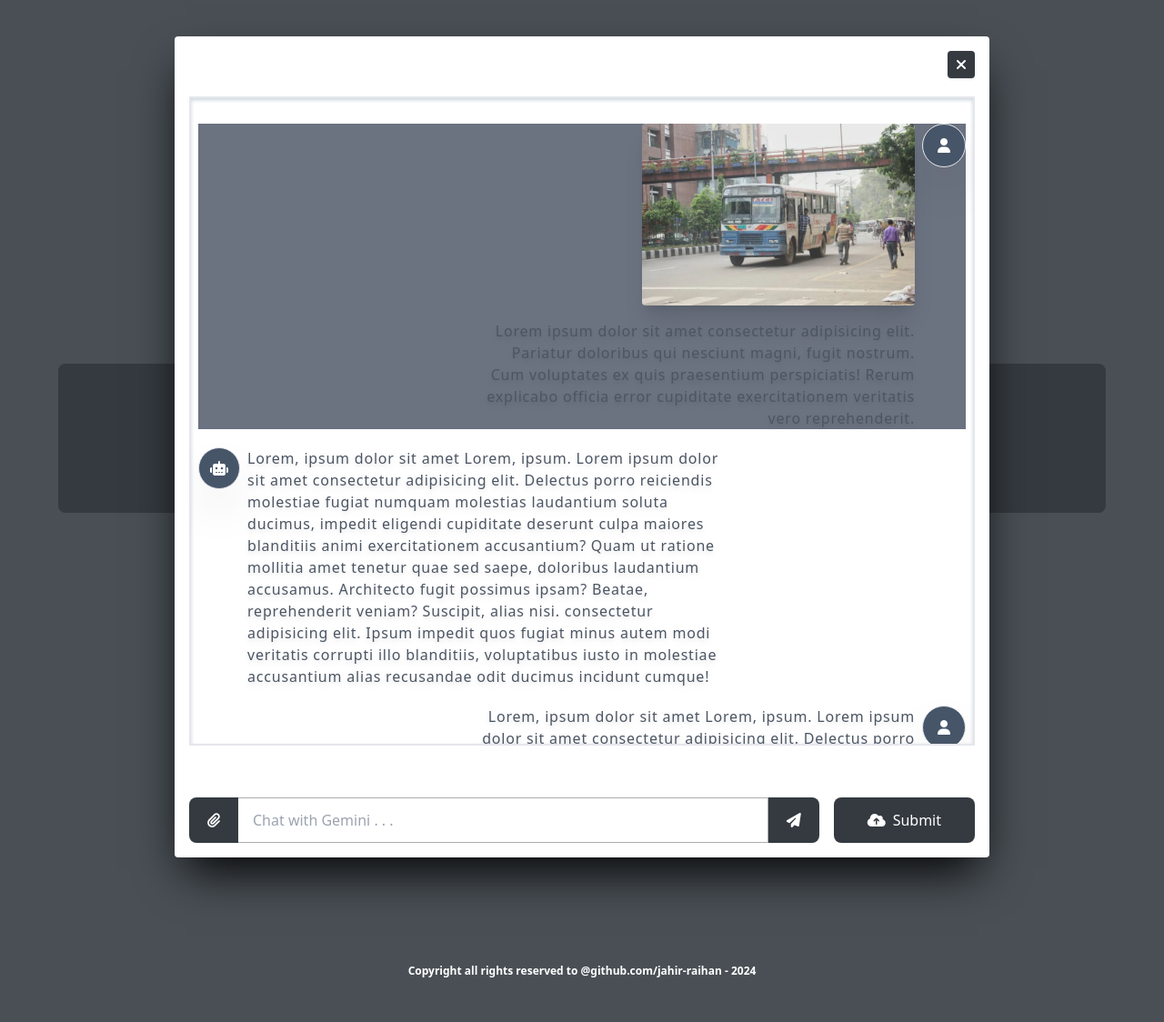
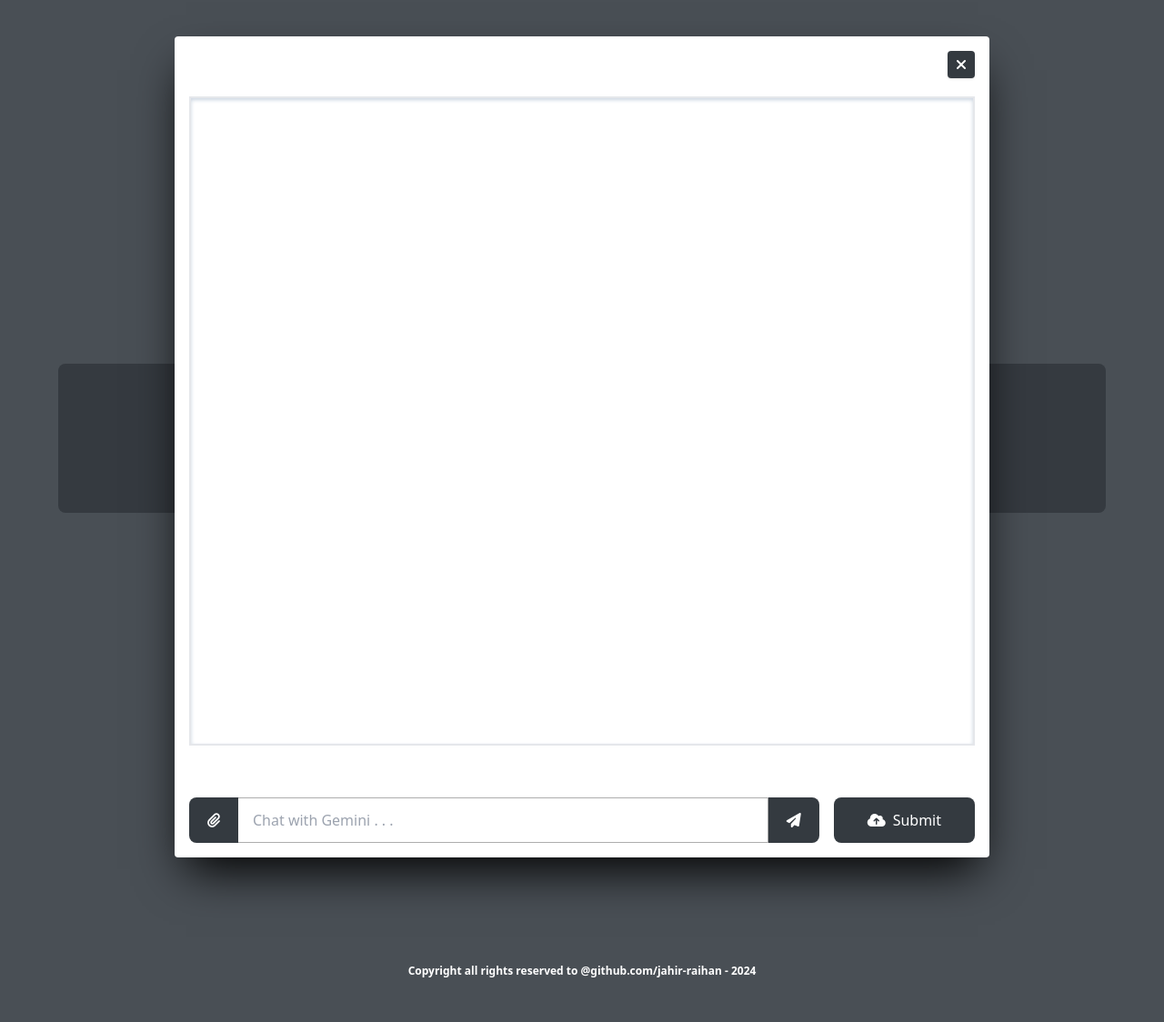
Before and after one commit to jahir-raihan/traffic-complaint, a Python web app: template Templates/html/complaint_with_ai.html in a window 1280 px wide. Shown: the part 80-1204 px from the top of the page at 91% size. Run offline with Jinja, Linux system fonts and the light colour scheme; the template is opened without the code that fills it, so the values that code supplies are empty.

Commit message:
Trying to design the chat prompt

```diff
--- a/Templates/css/output.css
+++ b/Templates/css/output.css
@@ -661,11 +661,6 @@ video {
   margin-bottom: 40px;
 }
 
-.my-5 {
-  margin-top: 1.25rem;
-  margin-bottom: 1.25rem;
-}
-
 .mb-2 {
   margin-bottom: 0.5rem;
 }
@@ -847,16 +826,8 @@ video {
   width: 29%;
 }
 
-.w-\[300px\] {
-  width: 300px;
-}
-
 .w-\[30px\] {
   width: 30px;
-}
-
-.w-\[60\%\] {
-  width: 60%;
 }
 
 .w-\[69\%\] {
@@ -926,28 +877,12 @@ video {
   cursor: pointer;
 }
 
-.flex-row-reverse {
-  flex-direction: row-reverse;
-}
-
 .flex-col {
   flex-direction: column;
 }
 
-.content-start {
-  align-content: flex-start;
-}
-
-.content-end {
-  align-content: flex-end;
-}
-
 .items-start {
   align-items: flex-start;
-}
-
-.items-end {
-  align-items: flex-end;
 }
 
 .items-center {
@@ -1128,19 +1046,9 @@ video {
   background-color: rgb(100 116 139 / var(--tw-bg-opacity));
 }
 
-.bg-slate-600 {
-  --tw-bg-opacity: 1;
-  background-color: rgb(71 85 105 / var(--tw-bg-opacity));
-}
-
 .bg-white {
   --tw-bg-opacity: 1;
   background-color: rgb(255 255 255 / var(--tw-bg-opacity));
-}
-
-.bg-gray-500 {
-  --tw-bg-opacity: 1;
-  background-color: rgb(107 114 128 / var(--tw-bg-opacity));
 }
 
 .object-contain {
@@ -1204,16 +1112,6 @@ video {
   padding-bottom: 1.5rem;
 }
 
-.py-\[14px\] {
-  padding-top: 14px;
-  padding-bottom: 14px;
-}
-
-.py-\[15px\] {
-  padding-top: 15px;
-  padding-bottom: 15px;
-}
-
 .pl-7 {
   padding-left: 1.75rem;
 }
@@ -1224,10 +1122,6 @@ video {
 
 .text-center {
   text-align: center;
-}
-
-.text-right {
-  text-align: right;
 }
 
 .text-2xl {
@@ -1266,10 +1160,6 @@ video {
   letter-spacing: 0.025em;
 }
 
-.tracking-wider {
-  letter-spacing: 0.05em;
-}
-
 .text-\[\#353a40\] {
   --tw-text-opacity: 1;
   color: rgb(53 58 64 / var(--tw-text-opacity));
@@ -1278,11 +1168,6 @@ video {
 .text-\[white\] {
   --tw-text-opacity: 1;
   color: rgb(255 255 255 / var(--tw-text-opacity));
-}
-
-.text-gray-600 {
-  --tw-text-opacity: 1;
-  color: rgb(75 85 99 / var(--tw-text-opacity));
 }
 
 .text-green-600 {
@@ -1341,12 +1226,6 @@ video {
   box-shadow: var(--tw-ring-offset-shadow, 0 0 #0000), var(--tw-ring-shadow, 0 0 #0000), var(--tw-shadow);
 }
 
-.shadow-xl {
-  --tw-shadow: 0 20px 25px -5px rgb(0 0 0 / 0.1), 0 8px 10px -6px rgb(0 0 0 / 0.1);
-  --tw-shadow-colored: 0 20px 25px -5px var(--tw-shadow-color), 0 8px 10px -6px var(--tw-shadow-color);
-  box-shadow: var(--tw-ring-offset-shadow, 0 0 #0000), var(--tw-ring-shadow, 0 0 #0000), var(--tw-shadow);
-}
-
 .shadow-\[\#00000094\] {
   --tw-shadow-color: #00000094;
   --tw-shadow: var(--tw-shadow-colored);
@@ -1389,16 +1268,6 @@ video {
 
 .blur-sm {
   --tw-blur: blur(4px);
-  filter: var(--tw-blur) var(--tw-brightness) var(--tw-contrast) var(--tw-grayscale) var(--tw-hue-rotate) var(--tw-invert) var(--tw-saturate) var(--tw-sepia) var(--tw-drop-shadow);
-}
-
-.drop-shadow-md {
-  --tw-drop-shadow: drop-shadow(0 4px 3px rgb(0 0 0 / 0.07)) drop-shadow(0 2px 2px rgb(0 0 0 / 0.06));
-  filter: var(--tw-blur) var(--tw-brightness) var(--tw-contrast) var(--tw-grayscale) var(--tw-hue-rotate) var(--tw-invert) var(--tw-saturate) var(--tw-sepia) var(--tw-drop-shadow);
-}
-
-.drop-shadow-lg {
-  --tw-drop-shadow: drop-shadow(0 10px 8px rgb(0 0 0 / 0.04)) drop-shadow(0 4px 3px rgb(0 0 0 / 0.1));
   filter: var(--tw-blur) var(--tw-brightness) var(--tw-contrast) var(--tw-grayscale) var(--tw-hue-rotate) var(--tw-invert) var(--tw-saturate) var(--tw-sepia) var(--tw-drop-shadow);
 }
 
--- a/Templates/html/complaint_with_ai.html
+++ b/Templates/html/complaint_with_ai.html
@@ -52,56 +52,7 @@
             <i onclick="disable_modal('modal_id')" class="fas fa-xmark rounded bg-[#343A40] text-white cursor-pointer shadow flex justify-center items-center h-[30px] w-[30px]"></i>
         </div>
         <div class="modal-body mt-5 h-[82%]  border-2 shadow-inner shadow-slate-300 overflow-y-scroll p-2" id="modal-body">
-            <div class="human-chat with-file flex justify-between my-5">
 
-                <div></div>
-                <div class="flex bg-gray-500 gap-[8px]">
-
-                    <div class="">
-                        <div class="flex justify-between">
-                            <div></div>
-                            <img class="w-[300px] rounded shadow-xl" src="../images/bus-road-dhaka-front-notre-dame-college-bus-road-dhaka-front-notre-dame-college-168316658.webp" alt="">
-
-                        </div>
-                        <div class="flex justify-between mt-4">
-                            <div></div>
-                            <p class="message-text w-[60%] tracking-wider text-right text-gray-600 drop-shadow-md">Lorem ipsum dolor sit amet consectetur adipisicing elit. Pariatur doloribus qui nesciunt magni, fugit nostrum. Cum voluptates ex quis praesentium perspiciatis! Rerum explicabo officia error cupiditate exercitationem veritatis vero reprehenderit.</p>
-                        </div>
-
-                    </div>
-
-                    <div class="  flex  justify-center items-center h-fit rounded-[50%] p-4 py-[15px] shadow-2xl bg-slate-600 border ">
-                        <i class="fas fa-user text-white"></i>
-
-                    </div>
-
-                </div>
-
-            </div>
-            <div class="computer-chat my-5 w-[70%]">
-
-                <div class="message flex  gap-[8px]">
-                    <div class="  flex  justify-center items-center h-fit rounded-[50%] p-3 py-[14px] shadow-2xl bg-slate-600 border ">
-                        <i class="fas fa-robot text-white"></i>
-
-                    </div>
-                    <div class="message-tex tracking-wider text-gray-600 drop-shadow-md">
-                        Lorem, ipsum dolor sit amet Lorem, ipsum. Lorem ipsum dolor sit amet consectetur adipisicing elit. Delectus porro reiciendis molestiae fugiat numquam molestias laudantium soluta ducimus, impedit eligendi cupiditate deserunt culpa maiores blanditiis animi exercitationem accusantium? Quam ut ratione mollitia amet tenetur quae sed saepe, doloribus laudantium accusamus. Architecto fugit possimus ipsam? Beatae, reprehenderit veniam? Suscipit, alias nisi. consectetur adipisicing elit. Ipsum impedit quos fugiat minus autem modi veritatis corrupti illo blanditiis, voluptatibus iusto in molestiae accusantium alias recusandae odit ducimus incidunt cumque!
-                    </div>
-                </div>
-            </div>
-            <div class="human-chat my-5">
-
-                <div class="message flex  gap-[8px] flex-row-reverse ">
-                    <div class="  flex  justify-center items-center h-fit rounded-[50%] p-4 py-[15px] shadow-2xl bg-slate-600 border ">
-                        <i class="fas fa-user text-white"></i>
-
-                    </div>
-                    <div class="message-tex tracking-wider text-right text-gray-600 drop-shadow-md w-[60%]">
-                        Lorem, ipsum dolor sit amet Lorem, ipsum. Lorem ipsum dolor sit amet consectetur adipisicing elit. Delectus porro reiciendis molestiae fugiat numquam molestias laudantium soluta ducimus, impedit eligendi cupiditate deserunt culpa maiores blanditiis animi exercitationem accusantium? Quam ut ratione mollitia amet tenetur quae sed saepe, doloribus laudantium accusamus. Architecto fugit possimus ipsam? Beatae, reprehenderit veniam? Suscipit, alias nisi. consectetur adipisicing elit. Ipsum impedit quos fugiat minus autem modi veritatis corrupti illo blanditiis, voluptatibus iusto in molestiae accusantium alias recusandae odit ducimus incidunt cumque!
-                    </div>
-                </div>
-            </div>
 
         </div>
         <div class="modal-footer absolute bottom-0 p-2 left-0 w-full flex justify-center  items-center">
```
Also changed, not shown: other parts of Templates/css/output.css (+0 -53 lines).
